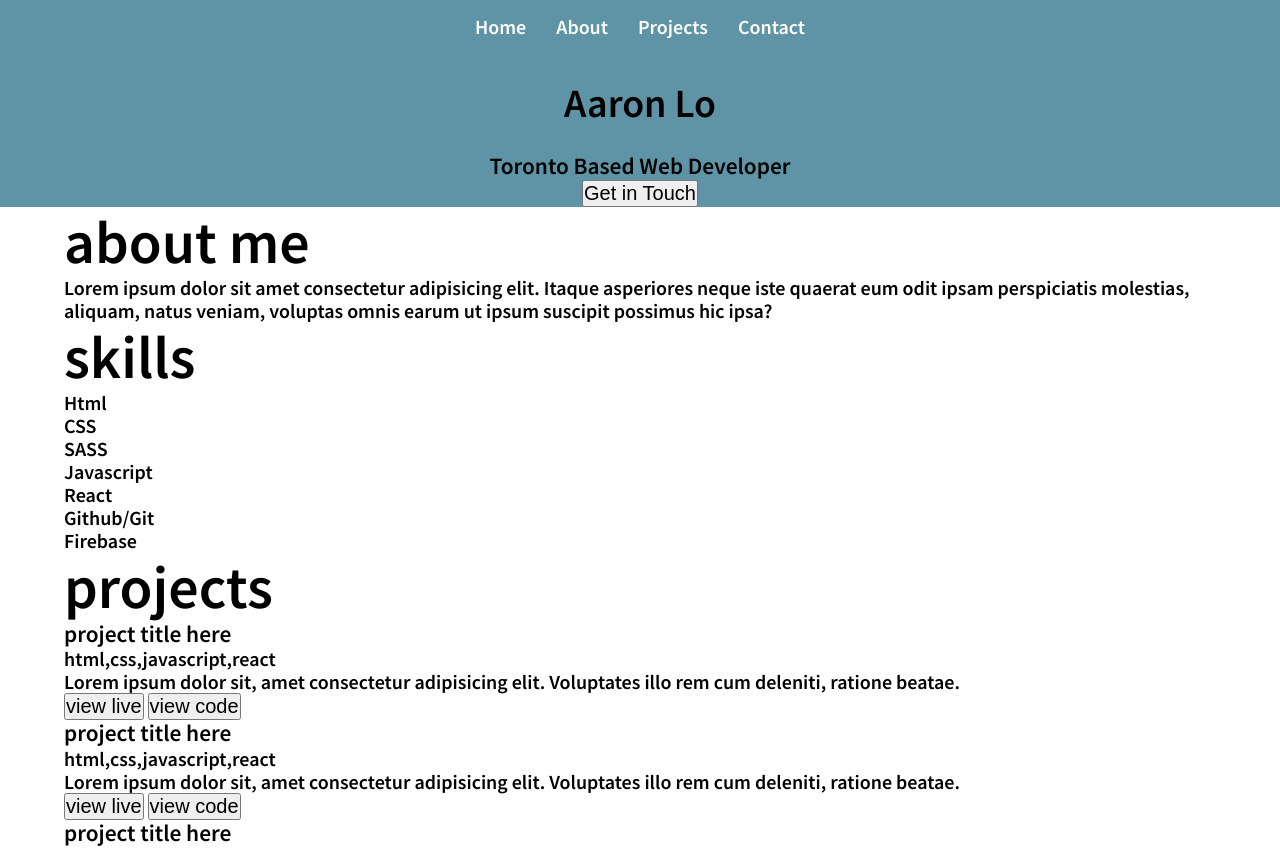
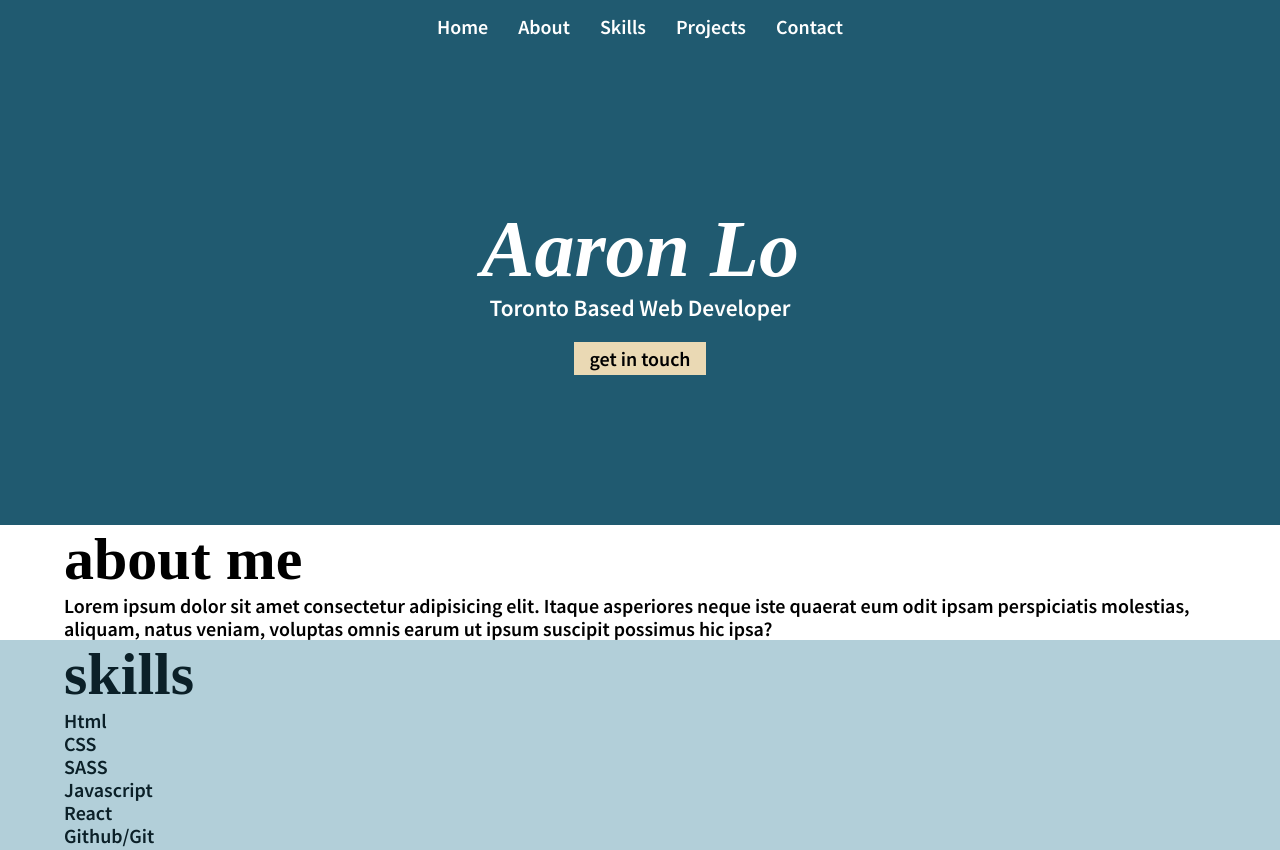
Before and after one commit to aalo826/portfolio, a plain HTML site: page index.html in a window 1280 px wide. Shown: the top 850 px of the page. Drawn offline with Linux system fonts and the light colour scheme; a web font is replaced by a local one.

Commit message:
added colors to sections and styled anchor tags

```diff
--- a/index.html
+++ b/index.html
@@ -10,27 +10,30 @@
 <body>
   <nav>
     <ul class="nav">
-      <li>Home</li>
-      <li>About</li>
-      <li>Projects</li>
-      <li>Contact</li>
+      <li> <a href="#">Home</a> </li>
+      <li><a href="#about-me">About</li>
+      <li><a href="#skills">Skills</li>
+      <li><a href="#projects">Projects</li>
+      <li><a href="#contact">Contact</a></li>
     </ul>
   </nav>
   <header>
     <div class="header-content">
       <h1>Aaron Lo</h1>
       <h3>Toronto Based Web Developer</h3>
-      <button class="get-touch">Get in Touch</button>
+    <div class="get-touch" ><a href="#contact">Get in Touch</a></div>
+
+
     </div>
   </header>
   <main>
-    <section class="about-me">
+    <section id="about-me">
       <div class="wrapper">
         <h2>about me</h2>
         <p>Lorem ipsum dolor sit amet consectetur adipisicing elit. Itaque asperiores neque iste quaerat eum odit ipsam perspiciatis molestias, aliquam, natus veniam, voluptas omnis earum ut ipsum suscipit possimus hic ipsa?</p>
       </div>
     </section>
-    <section class="skills">
+    <section id="skills">
       <div class="wrapper">
         <h2>skills</h2>
         <div class="skill-logo">
@@ -58,7 +61,7 @@
         </div>
       </div>
     </section>
-    <section class="projects">
+    <section id="projects">
       <div class="wrapper">
         <h2>projects</h2>
         <div class="project-container-1">
@@ -95,7 +98,8 @@
         </div>
       </div>
     </section>
-    <section class="contact">
+
+    <section id="contact">
       <div class="wrapper">
         <div class="contact-content">
           <h2>get in touch</h2>
@@ -121,16 +125,11 @@
             </form>
           </div>
         </div>
-
-
-
-
-
-
-
       </div>
     </section>
-
   </main>
+  <footer>
+    <p>Built in 2022 by Aaron Lo.</p>
+  </footer>
 </body>
 </html>
--- a/styles/sass/partials/_baseStyles.scss
+++ b/styles/sass/partials/_baseStyles.scss
@@ -4,6 +4,33 @@
   margin: 0 auto;
 }
 
-ul, li {
+ul, li, a{
   list-style: none;
+  text-decoration: none;
 }
+
+.get-touch, .live, .code, .submit{
+  border: none;
+  background-color: $secondary;
+  font-family: $sourceSans;
+  color: black;
+  text-transform: lowercase;
+  padding: 5px 15px;
+  margin-top: 20px;
+  cursor: pointer;
+  &:hover{
+    background-color: $secondaryDark;
+  }
+}
+
+.submit{
+  background-color: $secondaryDark2;
+}
+
+.get-touch a {
+  color: black;
+}
+
+ul li a{
+  color: white;
+}
--- a/styles/sass/partials/_footer.scss
+++ b/styles/sass/partials/_footer.scss
@@ -0,0 +1,3 @@
+footer {
+  background-color: $primaryDark;
+}
--- a/styles/sass/partials/_header.scss
+++ b/styles/sass/partials/_header.scss
@@ -1,9 +1,21 @@
 header {
-  background-color: $primary;
+  background-color: $primaryDark;
 }
 
 .header-content{
   display: flex;
   flex-direction: column;
   align-items: center;
+  color: white;
+  padding: 150px 0px;
 }
+
+.header-content h1 {
+  font-style: italic;
+  margin: 0;
+  padding: 0;
+}
+
+header .get-touch{
+  margin-top: 20px;
+}
--- a/styles/sass/partials/_nav.scss
+++ b/styles/sass/partials/_nav.scss
@@ -1,5 +1,5 @@
 .nav {
-  background-color: $primary;
+  background-color: $primaryDark;
   display: flex;
   justify-content: center;
   align-items: center;
--- a/styles/sass/partials/_sections.scss
+++ b/styles/sass/partials/_sections.scss
@@ -0,0 +1,23 @@
+#about-me {
+  display: flex;
+  justify-content: center;
+  background-color: white;
+}
+
+#skills {
+  background-color: $primaryLight;
+  color: $black;
+}
+
+
+#projects {
+  background-color: white;
+}
+
+#contact{
+  background-color: $secondary;
+}
+
+#contact h2 {
+  color: white;
+}
--- a/styles/sass/partials/_typography.scss
+++ b/styles/sass/partials/_typography.scss
@@ -8,6 +8,7 @@ html{
 * {
     padding: 0;
     margin: 0;
+    font-family: $sourceSans;
 }
 
 body {
@@ -15,9 +16,15 @@ body {
     margin: 0 auto;
 }
 
-body, h1,h2,h3, p{
-  font-family: $sourceSans;
 
+h1 {
+  font-family: $playfair;
+  font-size: 4rem;
+}
+
+h2 {
+  font-family: $playfair;
+  font-size: 3rem;
 }
 
 h2 {
@@ -28,11 +35,3 @@ ul, li, a, input {
     padding: 0;
     margin: 0;
 }
-
-.pokemon-content p {
-  font-size: 1.4rem;
-}
-
-.pokemon-content h3{
-  font-size: 2.5rem;
-}
--- a/styles/sass/partials/_variables.scss
+++ b/styles/sass/partials/_variables.scss
@@ -1,18 +1,12 @@
 // Site fonts
-
+$playfair: "Playfair Display";
 $sourceSans: "Source Sans Pro";
 // Site colours
-$black: #2A3033;
-$navy: #424B6D;
-$lighblue: #5169BD;
-$skyblue: #B6502C;
-$white: #F2F4F5;
-$peach: #EEAF98;
-$eggshell: #F0EAD6;
 
 $primary: #5E94A6;
 $primaryDark: #205a70;
 $primaryLight: #b2cfd9;
 $secondary: #EAD9B4;
 $secondaryDark: #BB8E6D;
-$black: #000;
+$secondaryDark2: #d19c75;
+$black: #0b2028;
--- a/styles/sass/style.scss
+++ b/styles/sass/style.scss
@@ -1,5 +1,5 @@
 /* font */
-@import url('https://fonts.googleapis.com/css2?family=Source+Sans+Pro:wght@600&display=swap');
+@import url('https://fonts.googleapis.com/css2?family=Playfair+Display:ital,wght@1,700&family=Source+Sans+Pro:wght@600&display=swap');
 /* styles.scss */
 @import "./partials/setup";
 @import "./partials/variables";
@@ -7,3 +7,5 @@
 @import "./partials/baseStyles";
 @import "./partials/nav";
 @import "./partials/header";
+@import "./partials/sections";
+@import "./partials/footer";
```
Also changed, not shown: styles/style.css.
